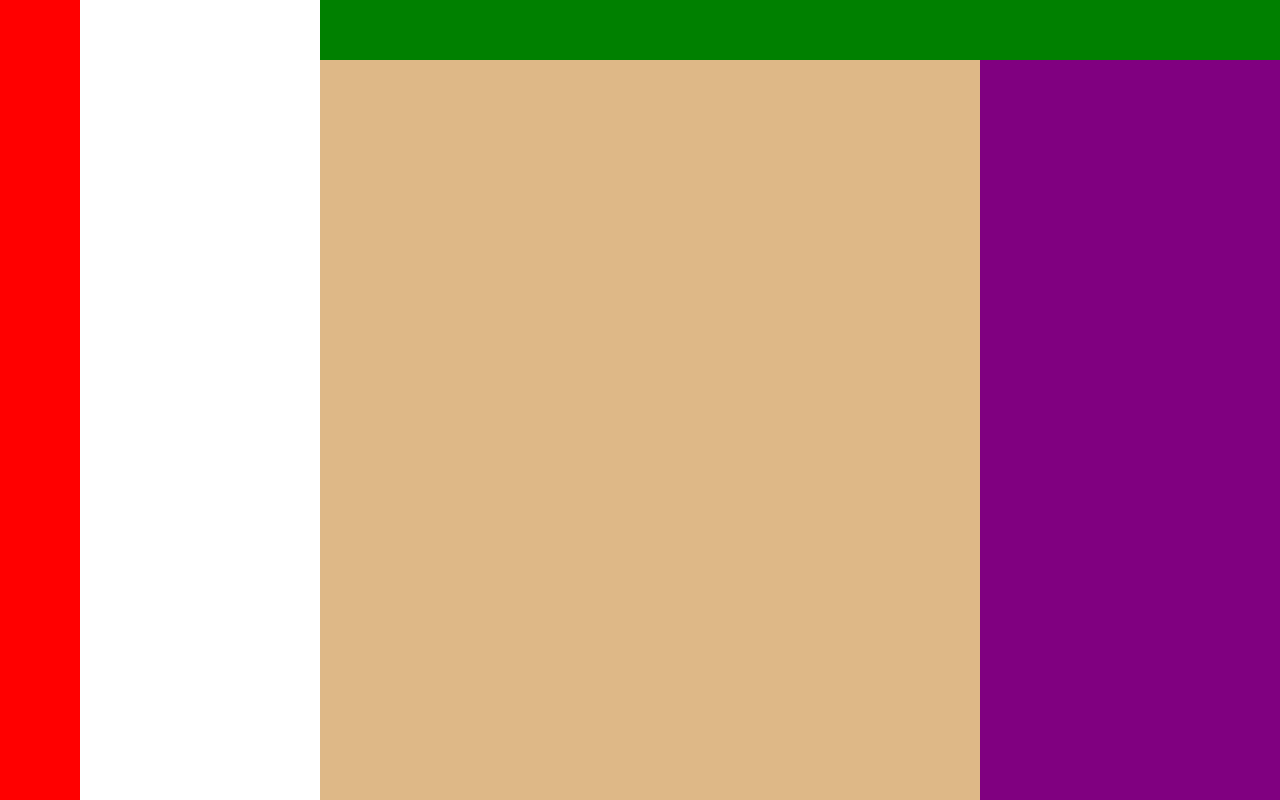
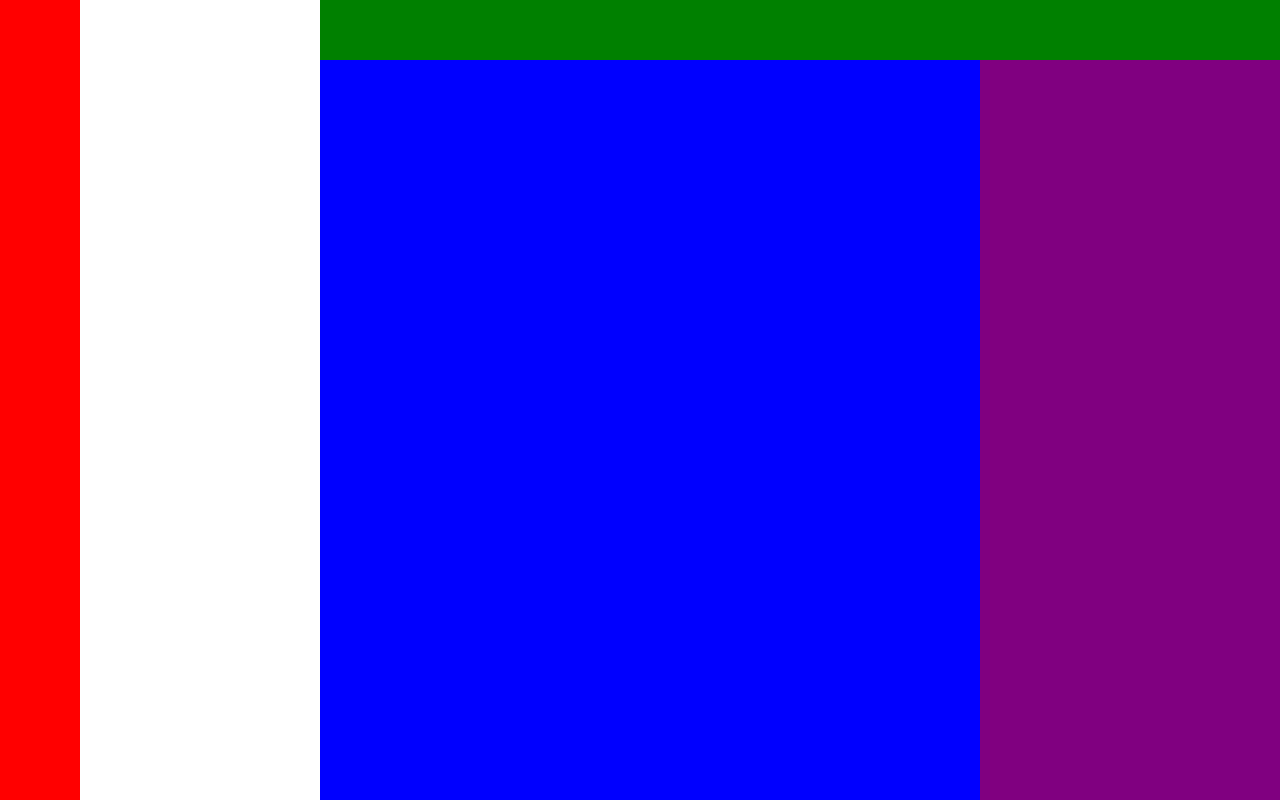
Before and after one commit to hukeyi/chat-room-web, a Vue app: page /#/home/me in a window 1280 px wide. Built offline with nearby package versions, Linux system fonts and the light colour scheme.

Commit message:
reconstruct home index.vue

```diff
--- a/src/router/index.js
+++ b/src/router/index.js
@@ -28,6 +28,7 @@ const routes = [
 	},
 	{
 		path: '/home',
+		redirect: '/home/me',
 		component: Home,
 		children: [
 			{
--- a/src/views/home/channel/RoomChatBox.vue
+++ b/src/views/home/channel/RoomChatBox.vue
@@ -1,5 +1,13 @@
 <template>
-	<div class="room-chat-box"></div>
+	<div class="room-chat-box">
+		<el-container class="main-area">
+			<el-header class="main-header"></el-header>
+			<el-container>
+				<el-main class="main-central"> </el-main>
+				<el-aside class="main-right-sidebar"></el-aside>
+			</el-container>
+		</el-container>
+	</div>
 </template>
 
 <script>
@@ -10,6 +18,24 @@
 	.room-chat-box {
 		width: 100%;
 		height: 100%;
-		background-color: aquamarine;
+		background-color: aqua;
+
+		::v-deep .main-area {
+			width: 100% !important;
+			height: 100%;
+
+			.main-header {
+				background-color: orangered;
+			}
+			.main-central {
+				background-color: olivedrab;
+				min-width: 600px;
+				padding: 0;
+			}
+			.main-right-sidebar {
+				background-color: orange;
+				width: 300px;
+			}
+		}
 	}
 </style>
--- a/src/views/home/index.vue
+++ b/src/views/home/index.vue
@@ -1,19 +1,16 @@
 <template>
 	<div class="user">
 		<el-container class="whole-area">
+			<!-- 最左侧边栏，频道选择 -->
 			<el-aside class="left-sidebar-0"></el-aside>
+			<!-- 列表侧边栏 朋友/房间选择 -->
 			<el-aside class="left-sidebar-1">
 				<router-view name="leftSidebar1" />
 			</el-aside>
-			<el-container class="main-area">
-				<el-header class="main-header"></el-header>
-				<el-container>
-					<el-main class="main-central">
-						<router-view name="mainCentral" />
-					</el-main>
-					<el-aside class="main-right-sidebar"></el-aside>
-				</el-container>
-			</el-container>
+			<!-- 主界面 好友/聊天界面 -->
+			<el-main class="main-box">
+				<router-view name="mainCentral" />
+			</el-main>
 		</el-container>
 	</div>
 </template>
@@ -37,17 +34,8 @@
 				background-color: yellow;
 				width: 240px !important;
 			}
-			.main-header {
-				background-color: green;
-			}
-			.main-central {
-				background-color: blue;
-				min-width: 600px;
+			.main-box {
 				padding: 0;
-			}
-			.main-right-sidebar {
-				background-color: purple;
-				width: 300px;
 			}
 		}
 	}
--- a/src/views/home/user/FriendChatBox.vue
+++ b/src/views/home/user/FriendChatBox.vue
@@ -1,5 +1,13 @@
 <template>
-	<div class="friend-chat-box"></div>
+	<div class="friend-chat-box">
+		<el-container class="main-area">
+			<el-header class="main-header"></el-header>
+			<el-container>
+				<el-main class="main-central"> </el-main>
+				<el-aside class="main-right-sidebar"></el-aside>
+			</el-container>
+		</el-container>
+	</div>
 </template>
 
 <script>
@@ -11,5 +19,23 @@
 		width: 100%;
 		height: 100%;
 		background-color: burlywood;
+
+		::v-deep .main-area {
+			width: 100% !important;
+			height: 100%;
+
+			.main-header {
+				background-color: green;
+			}
+			.main-central {
+				background-color: blue;
+				min-width: 600px;
+				padding: 0;
+			}
+			.main-right-sidebar {
+				background-color: purple;
+				width: 300px;
+			}
+		}
 	}
 </style>
```
